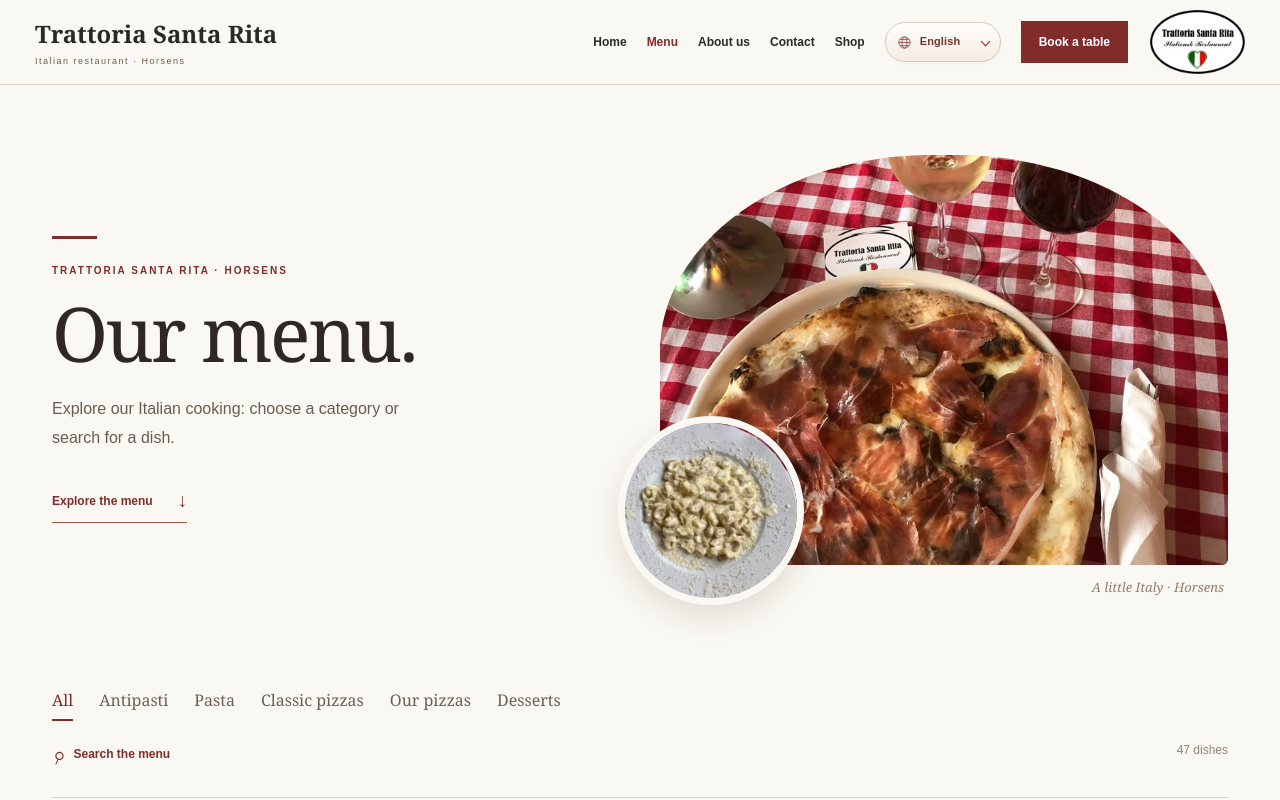
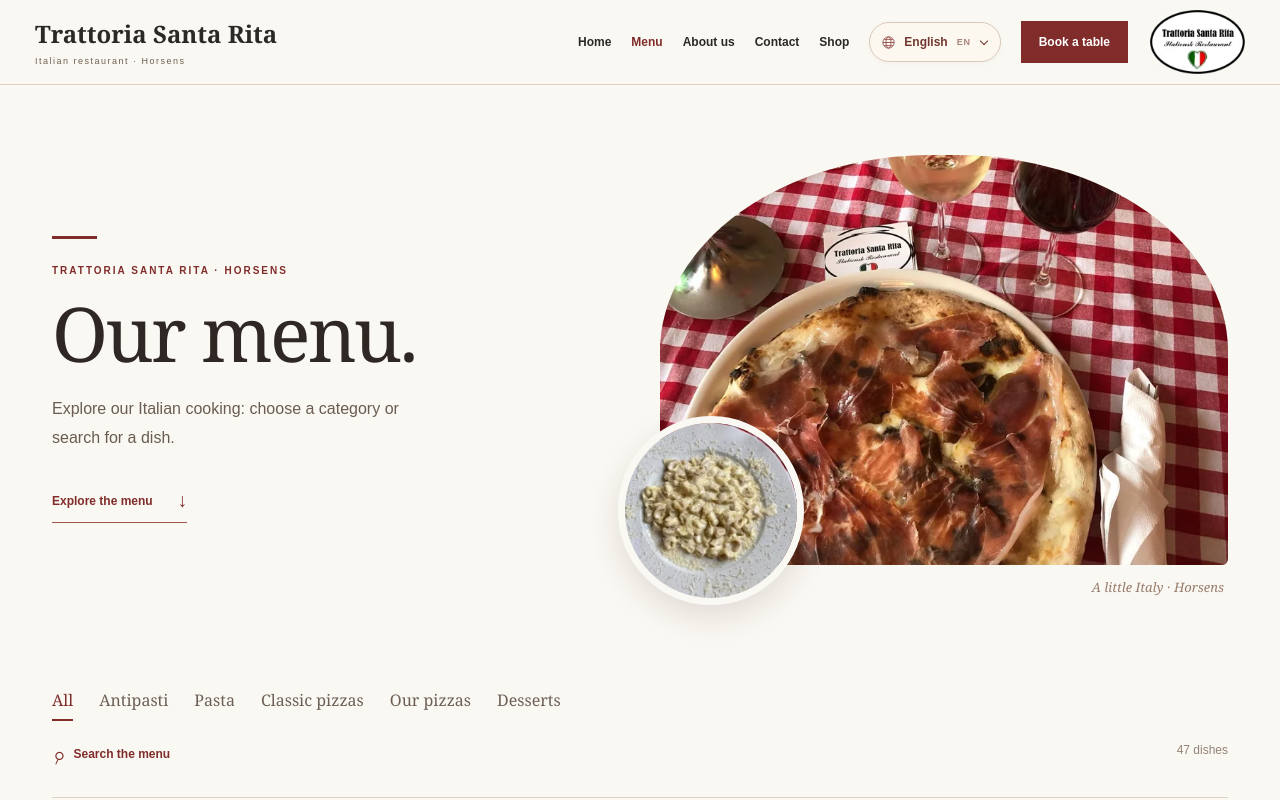
Before and after one commit to Matteodf3/santa-rita-website, a plain HTML site: page menu.html in a window 1280 px wide. Shown: the top 800 px of the page. Drawn offline with Linux system fonts and the light colour scheme.

Commit message:
Replace native language dropdown with a styled accessible picker

```diff
--- a/lingua.css
+++ b/lingua.css
@@ -1,4 +1,4 @@
-/* Selettore lingua condiviso: controllo nativo per tastiera e dispositivi mobili. */
+/* Selettore lingua condiviso; il controllo nativo resta come fallback. */
 .sr-language-picker{position:relative;display:inline-flex;align-items:center;flex:none;color:#802c2b;isolation:isolate}
 .sr-language-picker>svg{position:absolute;left:12px;width:15px;height:15px;pointer-events:none;z-index:1;opacity:.8}
 .sr-language-picker:after{content:'';position:absolute;right:12px;top:calc(50% - 4px);width:6px;height:6px;border-right:1.5px solid currentColor;border-bottom:1.5px solid currentColor;transform:rotate(45deg);pointer-events:none}
@@ -8,3 +8,21 @@
 .sr-language-picker select option{background:#fffdf8;color:#3b2d27}
 @media(max-width:850px){.nav .sr-language-picker,.nav-links .sr-language-picker{width:100%;margin:12px 0}.sr-language-picker select[data-language-select]{width:100%!important;min-height:46px!important;padding-left:39px!important;font-size:13px!important}.sr-language-picker>svg{left:15px;width:17px;height:17px}.sr-language-picker:after{right:17px}}
 @media(prefers-reduced-motion:reduce){.sr-language-picker select[data-language-select]{transition:none}}
+.sr-language-picker.is-enhanced{z-index:30}
+.sr-language-picker.is-enhanced:after{display:none}
+.sr-language-picker.is-enhanced select[data-language-select]{position:absolute!important;width:1px!important;height:1px!important;min-height:0!important;padding:0!important;border:0!important;overflow:hidden!important;clip-path:inset(50%)!important;white-space:nowrap!important}
+.sr-language-trigger{display:inline-flex;align-items:center;gap:9px;min-height:40px;padding:9px 12px 9px 34px;border:1px solid #dac9b9;border-radius:999px;background:#fcf8f0;color:#71372e;font:600 12px/1.2 Arial,sans-serif;cursor:pointer;box-shadow:0 2px 5px #52302507;transition:border-color .15s,background .15s}
+.sr-language-trigger:after{content:'';width:5px;height:5px;margin:0 1px 3px 1px;border-right:1.5px solid currentColor;border-bottom:1.5px solid currentColor;transform:rotate(45deg)}
+.sr-language-trigger:hover,.sr-language-trigger[aria-expanded=true]{border-color:#a77868;background:#fffdf8}
+.sr-language-code{font:600 9px/1.2 Arial,sans-serif;letter-spacing:.08em;opacity:.6}
+.sr-language-panel{position:absolute;top:calc(100% + 8px);right:0;min-width:196px;padding:6px;border:1px solid #e3d5c6;border-radius:16px;background:#fffdf7;box-shadow:0 12px 32px #40231c24;z-index:31}
+.sr-language-panel[hidden]{display:none!important}
+.sr-language-option{display:flex;align-items:center;gap:15px;width:100%;min-height:44px;margin:0;padding:10px 11px;border:0;border-radius:10px;background:transparent;color:#573c32;text-align:left;font:500 13px/1.2 Arial,sans-serif;cursor:pointer}
+.sr-language-option>.sr-language-code{margin-left:auto}
+.sr-language-check{width:12px;color:#802c2b;visibility:hidden}
+.sr-language-option.is-current{background:#f4e9de;color:#802c2b;font-weight:600}
+.sr-language-option.is-current .sr-language-check{visibility:visible}
+.sr-language-option:hover{background:#f5eee4}
+.sr-language-trigger:focus-visible,.sr-language-option:focus-visible{outline:2px solid #a76f52;outline-offset:3px}
+@media(max-width:850px){.nav .sr-language-picker.is-enhanced,.nav-links .sr-language-picker.is-enhanced{width:auto;align-self:flex-start;margin:10px 0}.sr-language-picker.is-enhanced>svg{left:13px;width:15px;height:15px}.sr-language-trigger{min-height:44px;padding-left:35px}.sr-language-panel{left:0;right:auto;max-width:calc(100vw - 48px)}}
+@media(prefers-reduced-motion:reduce){.sr-language-trigger{transition:none}}
--- a/lingua.js
+++ b/lingua.js
@@ -3,9 +3,30 @@ const KEY='santarita.language.v1',supported=['da','it','en'];
 function valid(value){return supported.includes(value)?value:'da'}
 function browserLanguage(){const languages=navigator.languages&&navigator.languages.length?navigator.languages:[navigator.language||'da'];for(const value of languages){const base=String(value).toLowerCase().split(/[-_]/)[0];if(supported.includes(base))return base}return 'da'}
 window.SantaLanguage={get(){try{const saved=localStorage.getItem(KEY);if(supported.includes(saved))return saved}catch(e){}return browserLanguage()},set:valid,choose(language){const value=valid(language);try{localStorage.setItem(KEY,value)}catch(e){}return value}};
+const languageNames={da:'Dansk',it:'Italiano',en:'English'};
+let pickerId=0;
+function enhancePicker(select){
+if(select._srPicker||!document.createElement)return;
+const wrapper=select.closest('.sr-language-picker');if(!wrapper)return;
+const trigger=document.createElement('button'),name=document.createElement('span'),code=document.createElement('span'),panel=document.createElement('div');
+trigger.type='button';trigger.className='sr-language-trigger';name.className='sr-language-name';code.className='sr-language-code';code.setAttribute('aria-hidden','true');trigger.append(name,code);
+panel.className='sr-language-panel';panel.id='sr-language-panel-'+(++pickerId);panel.hidden=true;panel.setAttribute('role','group');
+trigger.setAttribute('aria-controls',panel.id);trigger.setAttribute('aria-expanded','false');
+const options=supported.map(language=>{const option=document.createElement('button');option.type='button';option.className='sr-language-option';option.dataset.language=language;option.lang=language;
+const title=document.createElement('span'),short=document.createElement('span'),check=document.createElement('span');title.textContent=languageNames[language];short.textContent=language.toUpperCase();short.className='sr-language-code';short.setAttribute('aria-hidden','true');check.className='sr-language-check';check.textContent='✓';check.setAttribute('aria-hidden','true');option.append(title,short,check);panel.append(option);
+option.addEventListener('click',()=>{select.value=language;select.dispatchEvent(new Event('change',{bubbles:true}));sync();close(true)});return option});
+function close(restore){panel.hidden=true;trigger.setAttribute('aria-expanded','false');if(restore)trigger.focus()}
+function open(index){panel.hidden=false;trigger.setAttribute('aria-expanded','true');options[index===undefined?Math.max(0,supported.indexOf(select.value)):index].focus()}
+function sync(){const language=valid(select.value),label=select.getAttribute('aria-label')||'Website language';name.textContent=languageNames[language];code.textContent=language.toUpperCase();trigger.setAttribute('aria-label',label+': '+languageNames[language]);panel.setAttribute('aria-label',label);options.forEach(option=>{const current=option.dataset.language===language;option.classList.toggle('is-current',current);if(current)option.setAttribute('aria-current','true');else option.removeAttribute('aria-current')})}
+trigger.addEventListener('click',()=>panel.hidden?open():close(false));
+wrapper.addEventListener('keydown',event=>{if(event.key==='Escape'&&!panel.hidden){event.preventDefault();close(true)}else if(['ArrowDown','ArrowUp','Home','End'].includes(event.key)){event.preventDefault();const index=options.indexOf(document.activeElement);if(event.key==='Home')open(0);else if(event.key==='End')open(options.length-1);else if(panel.hidden)open();else open((index+(event.key==='ArrowDown'?1:-1)+options.length)%options.length)}});
+document.addEventListener('click',event=>{if(!wrapper.contains(event.target))close(false)});
+wrapper.addEventListener('focusout',event=>{if(!wrapper.contains(event.relatedTarget))close(false)});
+select.addEventListener('change',sync);select.tabIndex=-1;select.setAttribute('aria-hidden','true');wrapper.append(trigger,panel);wrapper.classList.add('is-enhanced');select._srPicker={sync};sync();
+}
 function labels(){const language=document.documentElement.lang;
 const words={da:{restaurantSubtitle:'Italiensk restaurant · Horsens',country:'Danmark',illustrativePhotos:'Illustrationsfotos:',wine:'Vin',basket:'Gavekurv',photos:'Fotos:'},it:{restaurantSubtitle:'Ristorante italiano · Horsens',country:'Danimarca',illustrativePhotos:'Foto illustrative:',wine:'Vino',basket:'Cesto regalo',photos:'Foto:'},en:{restaurantSubtitle:'Italian restaurant · Horsens',country:'Denmark',illustrativePhotos:'Illustrative photos:',wine:'Wine',basket:'Gift basket',photos:'Photos:'}};
 document.querySelectorAll('[data-site-text]').forEach(e=>{const value=(words[language]||words.da)[e.dataset.siteText];if(value)e.textContent=value});
-document.querySelectorAll('[data-cart-label]').forEach(e=>e.textContent=language==='en'?'Basket':language==='it'?'Carrello':'Kurv');document.querySelectorAll('[data-language-select]').forEach(e=>{e.value=language;e.setAttribute('aria-label',language==='en'?'Website language':language==='it'?'Lingua del sito':'Hjemmesidens sprog')})}
+document.querySelectorAll('[data-cart-label]').forEach(e=>e.textContent=language==='en'?'Basket':language==='it'?'Carrello':'Kurv');document.querySelectorAll('[data-language-select]').forEach(e=>{e.value=language;e.setAttribute('aria-label',language==='en'?'Website language':language==='it'?'Lingua del sito':'Hjemmesidens sprog');enhancePicker(e);if(e._srPicker)e._srPicker.sync()})}
 if(document.readyState==='loading')document.addEventListener('DOMContentLoaded',labels);else labels();new MutationObserver(labels).observe(document.documentElement,{attributes:true,attributeFilter:['lang']});
 })();
```
Also changed, not shown: 1 other file.
